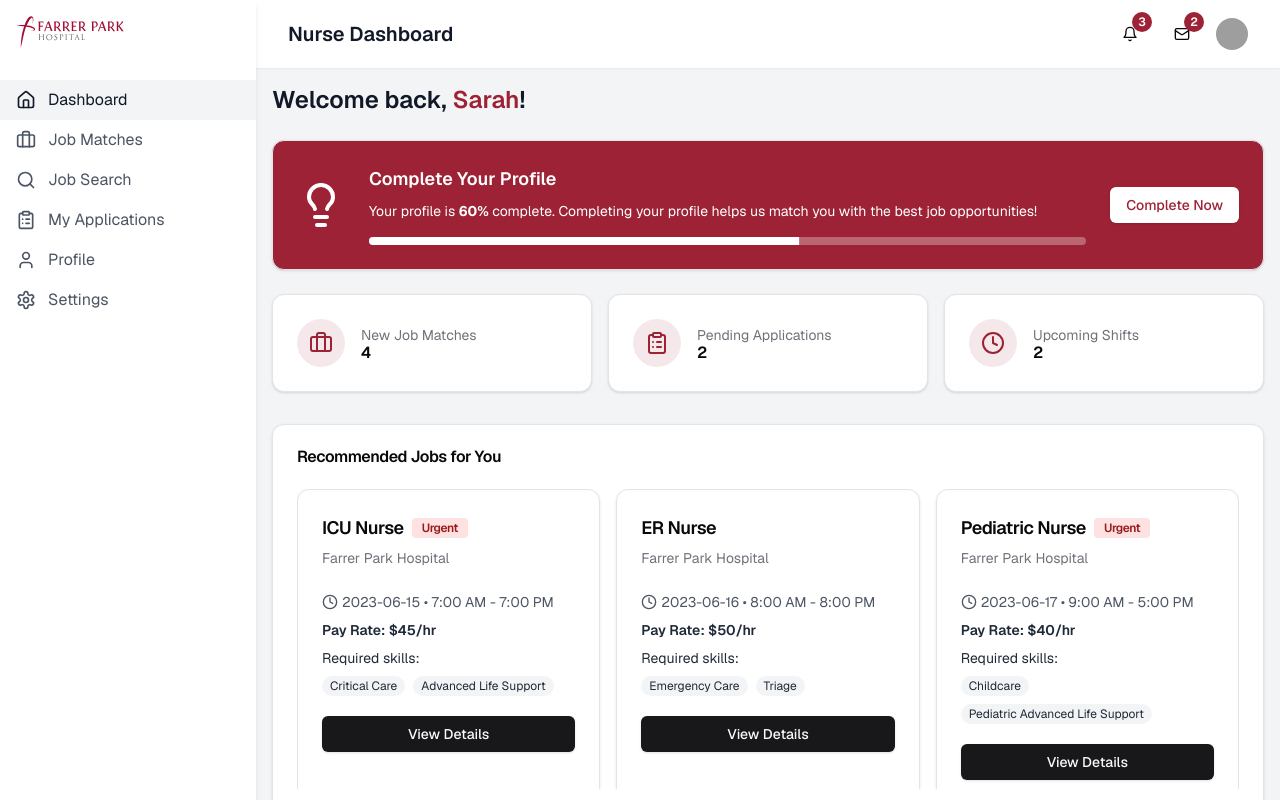
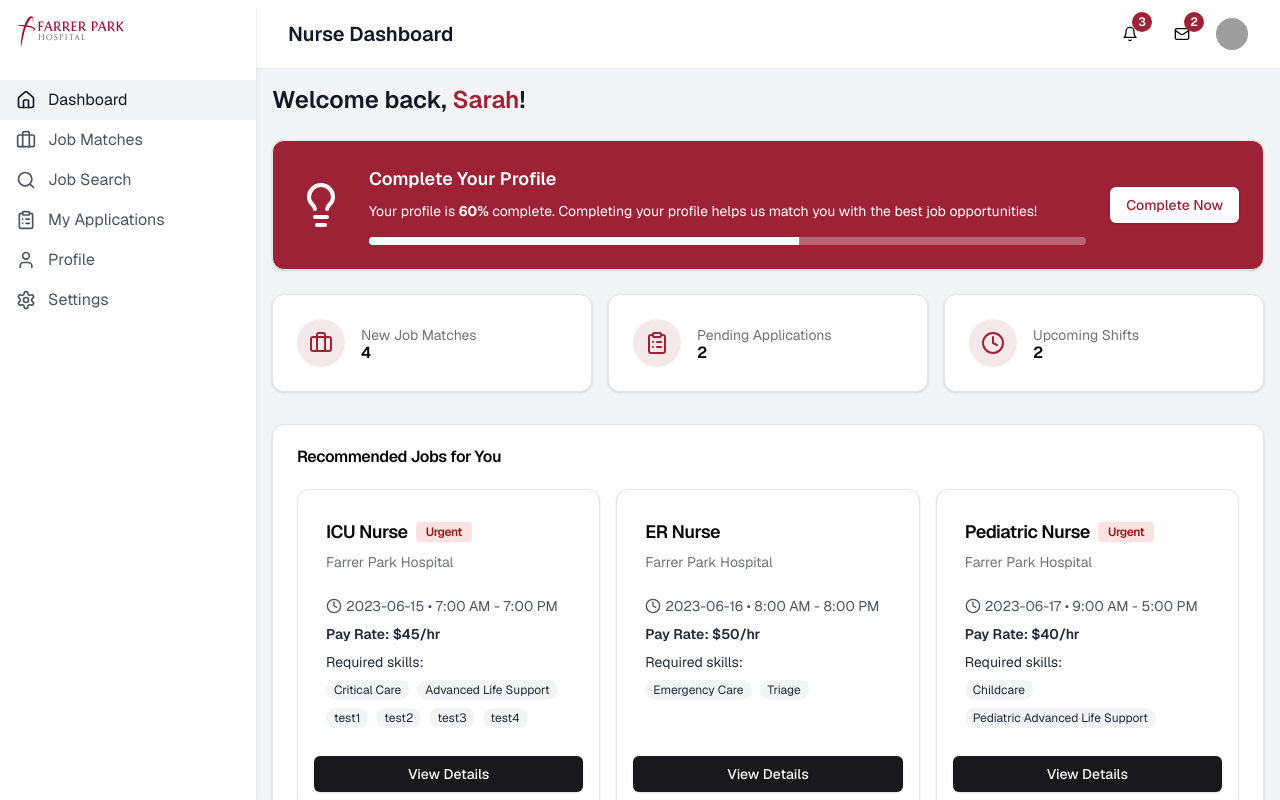
Before and after one commit to InsanelyAvner/fp-nurse-app, a Next.js app: page / in a window 1280 px wide. Built offline with nearby package versions, Linux system fonts and the light colour scheme; grey boxes are pictures that could not be loaded.

Commit message:
Made the JobCard react more consistently to different content lengths

```diff
--- a/app/page.tsx
+++ b/app/page.tsx
@@ -49,7 +49,8 @@ const jobMatches: Job[] = [
     payRate: "$45/hr",
     urgent: true,
     matchingScore: 92,
-    requiredSkills: ["Critical Care", "Advanced Life Support"],
+    requiredSkills: ["Critical Care", "Advanced Life Support", "test1", "test2", "test3", "test4", "test5", "test6", "test7", "test8", "test9", "test10", "test11", "test12", "test13", "test14"],
+    // This is for testing how it reacts to long elements.
   },
   {
     id: 2,
@@ -237,7 +238,7 @@ const NurseDashboardComponent: React.FC = () => {
                 <CardTitle>Recommended Jobs for You</CardTitle>
               </CardHeader>
               <CardContent>
-                <ScrollArea className="h-[300px]">
+                <ScrollArea className="h-[325px]">
                   <div className="grid grid-cols-1 md:grid-cols-2 lg:grid-cols-3 gap-4">
                     {jobMatches.map((job) => (
                       <JobCard key={job.id} job={job} onViewDetails={handleViewDetails} />
--- a/components/JobCard.tsx
+++ b/components/JobCard.tsx
@@ -11,6 +11,7 @@ import {
 import { Button } from "@/components/ui/button";
 import { Clock } from "lucide-react";
 import { Badge } from "@/components/ui/badge";
+import { ScrollArea } from '@/components/ui/scroll-area';
 
 interface Job {
   id: number;
@@ -30,7 +31,8 @@ interface JobCardProps {
 
 const JobCard: React.FC<JobCardProps> = ({ job, onViewDetails }) => {
   return (
-    <Card className="hover:shadow-lg transition-shadow duration-300">
+    <Card className="flex flex-col max-h-80 hover:shadow-md transition-shadow duration-300">
+      <ScrollArea className="flex-grow p-1">
         <CardHeader>
           <CardTitle className="text-lg font-semibold flex items-center">
             <span>{job.title}</span>
@@ -40,9 +42,9 @@ const JobCard: React.FC<JobCardProps> = ({ job, onViewDetails }) => {
               </span>
             )}
           </CardTitle>
-
           <CardDescription>{job.facility}</CardDescription>
         </CardHeader>
+
         <CardContent>
           <p className="text-sm mb-2 flex items-center text-gray-600">
             <Clock size={16} className="mr-1" /> {job.date} • {job.time}
@@ -63,10 +65,14 @@ const JobCard: React.FC<JobCardProps> = ({ job, onViewDetails }) => {
               </span>
             ))}
           </div>
+        </CardContent>
+      </ScrollArea>
+
+      <div className="pt-0 p-4">
         <Button className="w-full mt-5" onClick={() => onViewDetails(job.id)}>
           View Details
         </Button>
-      </CardContent>
+      </div>
     </Card>
   );
 };
```
Lines whose indentation alone changed are shown as unchanged.
